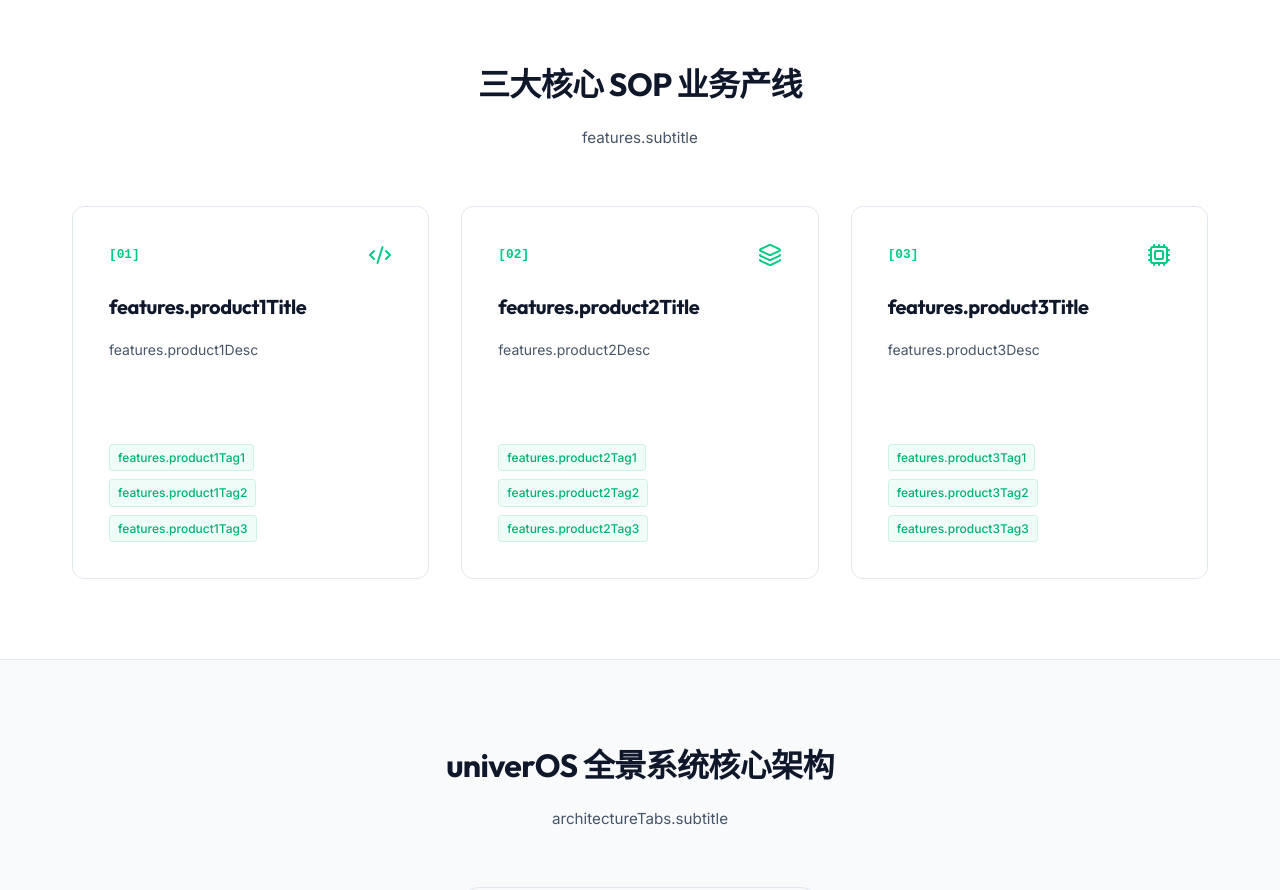
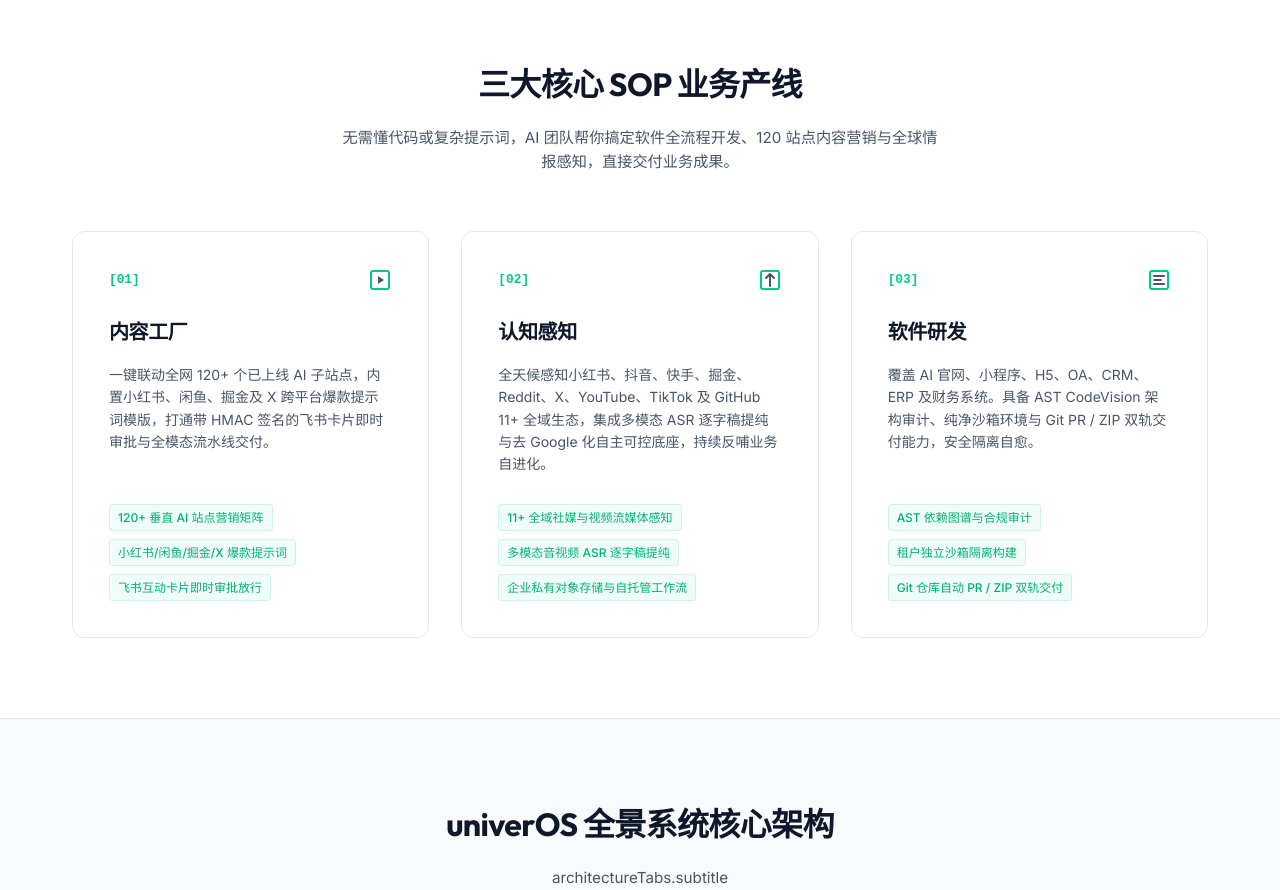
Before and after one commit to WangTeng-Tech/product-univerOS, a Next.js app: page / in a window 1280 px wide. Shown: the part 840-1730 px from the top of the page. Built offline with nearby package versions, Linux system fonts and the light colour scheme; no server answers.

Commit message:
fix(website): restore product card translation keys to features.cf, features.ib and features.rd

```diff
--- a/src/app/page.tsx
+++ b/src/app/page.tsx
@@ -226,31 +226,34 @@ export default function Home() {
               {t("features.title")}
             </h2>
             <p className="site-section-desc">
-              {t("features.subtitle")}
+              {t("features.desc")}
             </p>
           </div>
 
           <div className="grid-cols-3">
+            {/* CF: 内容工厂 */}
             <ProductCard
               number="01"
-              title={t("features.product1Title")}
-              description={t("features.product1Desc")}
-              tags={[t("features.product1Tag1"), t("features.product1Tag2"), t("features.product1Tag3")]}
-              icon={<Code2 size={24} color="var(--color-accent-main)" />}
+              title={t("features.cf.title")}
+              description={t("features.cf.desc")}
+              tags={[t("features.cf.tag1"), t("features.cf.tag2"), t("features.cf.tag3")]}
+              icon={<CFIcon />}
             />
+            {/* IB: 认知感知 */}
             <ProductCard
               number="02"
-              title={t("features.product2Title")}
-              description={t("features.product2Desc")}
-              tags={[t("features.product2Tag1"), t("features.product2Tag2"), t("features.product2Tag3")]}
-              icon={<Layers size={24} color="var(--color-accent-main)" />}
+              title={t("features.ib.title")}
+              description={t("features.ib.desc")}
+              tags={[t("features.ib.tag1"), t("features.ib.tag2"), t("features.ib.tag3")]}
+              icon={<IBIcon />}
             />
+            {/* RD: 软件研发 */}
             <ProductCard
               number="03"
-              title={t("features.product3Title")}
-              description={t("features.product3Desc")}
-              tags={[t("features.product3Tag1"), t("features.product3Tag2"), t("features.product3Tag3")]}
-              icon={<Cpu size={24} color="var(--color-accent-main)" />}
+              title={t("features.rd.title")}
+              description={t("features.rd.desc")}
+              tags={[t("features.rd.tag1"), t("features.rd.tag2"), t("features.rd.tag3")]}
+              icon={<RDIcon />}
             />
           </div>
         </div>
```
